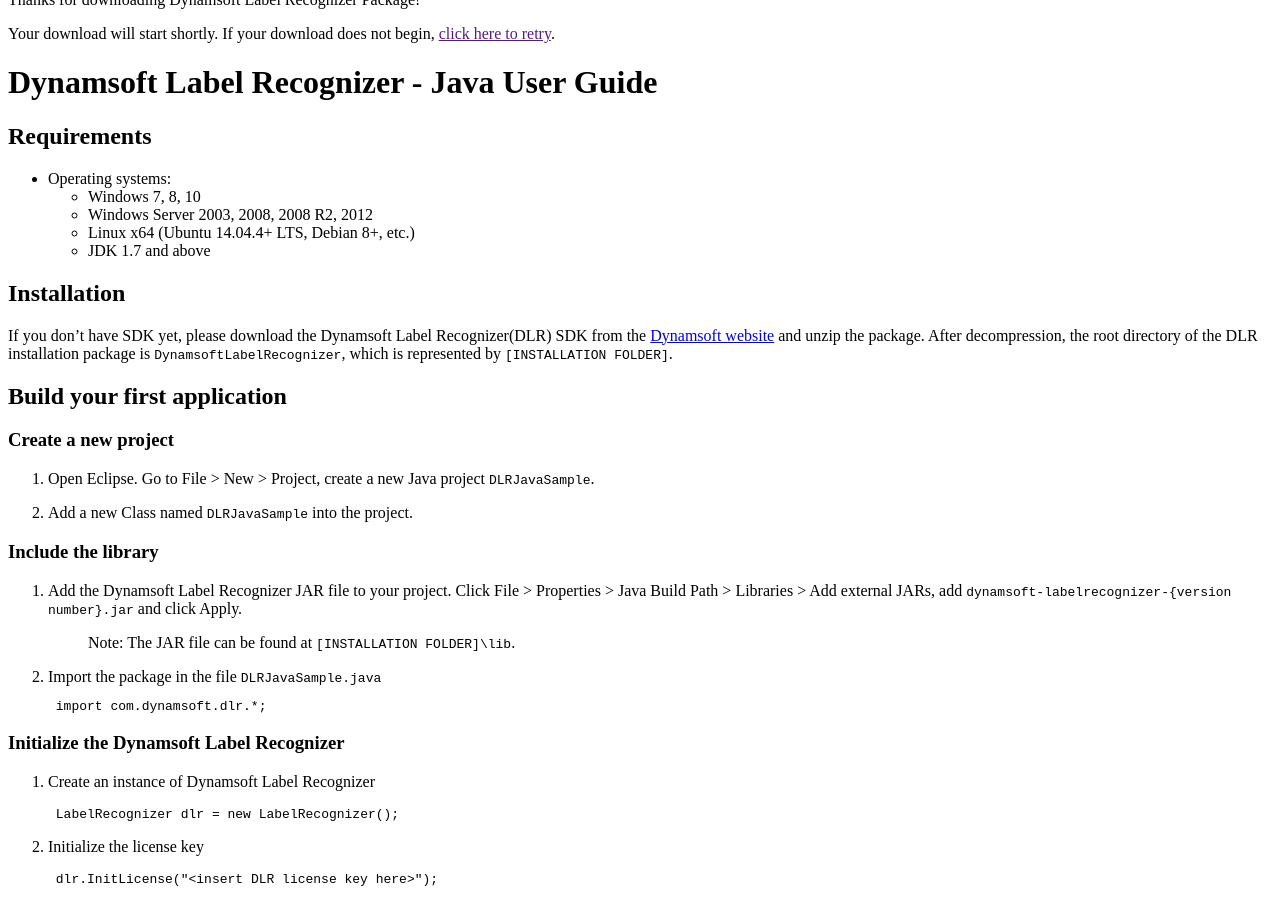
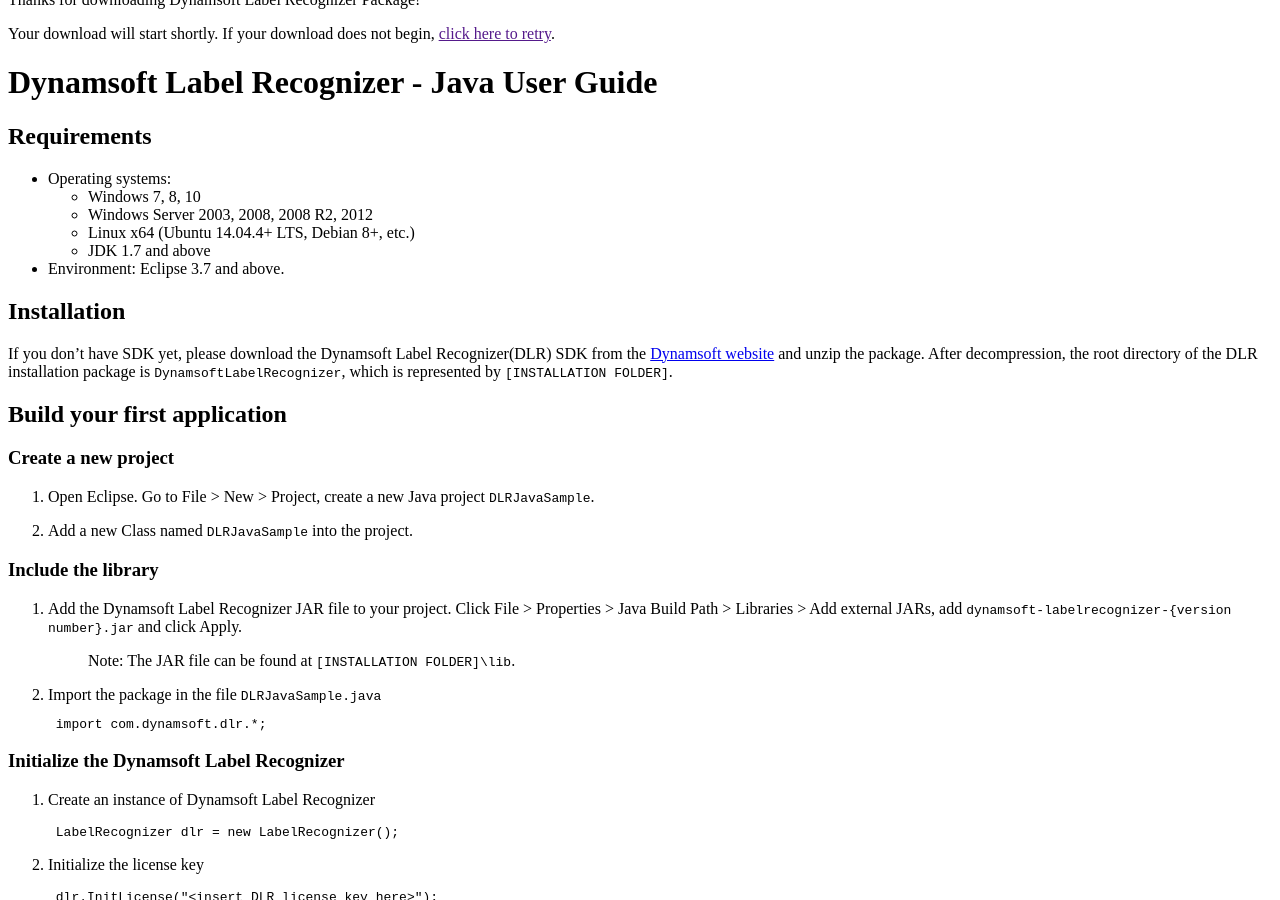
Before and after one commit to dynamsoft-docs/label-recognition-docs, a Jekyll site: the page built from programming/java/user-guide.md, in a window 1280 px wide and 900 px high, scrolled down 2501 px. Built offline with Jekyll 4.4.1, drawn with Linux system fonts in a browser that asks for light colours.

Commit message:
add eclipse version

```diff
--- a/programming/java/user-guide.md
+++ b/programming/java/user-guide.md
@@ -15,6 +15,8 @@ needAutoGenerateSidebar: true
    - Windows Server 2003, 2008, 2008 R2, 2012
    - Linux x64 (Ubuntu 14.04.4+ LTS, Debian 8+, etc.)
    - JDK 1.7 and above
+
+- Environment: Eclipse 3.7 and above.
 
 ## Installation
 
```
